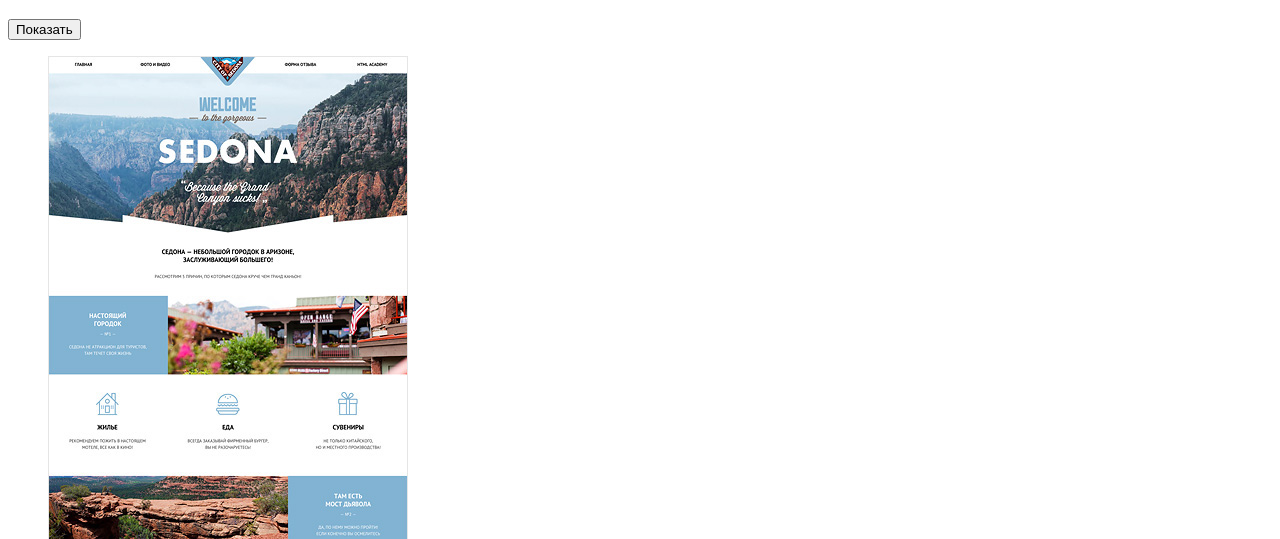
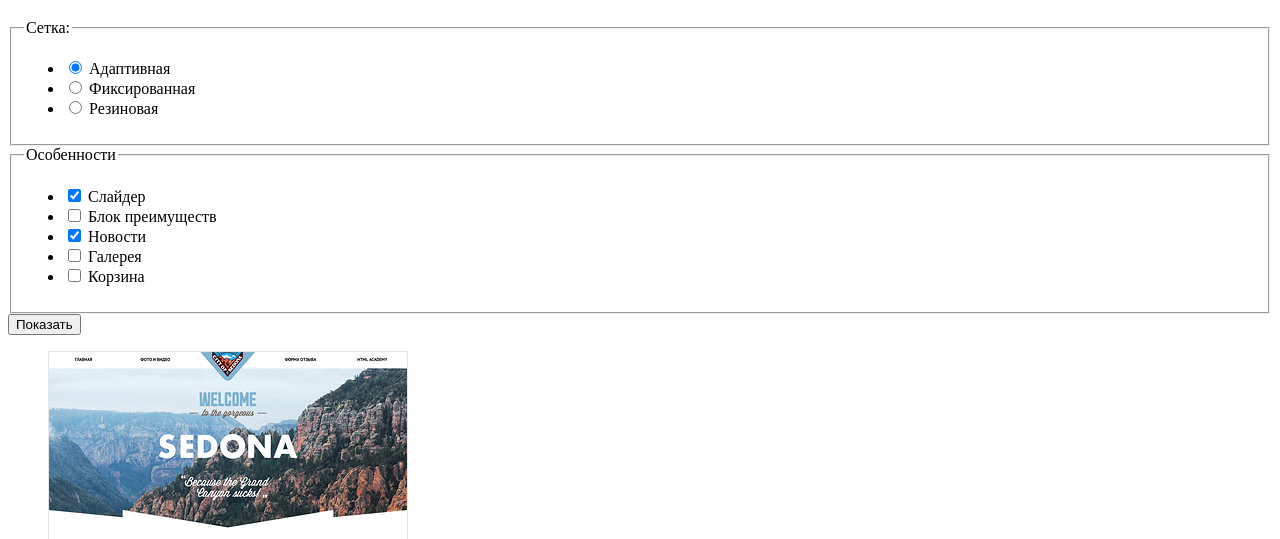
Before and after one commit to Dimitriakos777/1191921-nerds-26, a plain HTML site: page catalog.html in a window 1280 px wide. Shown: the part 261-800 px from the top of the page. Drawn offline with Linux system fonts and the light colour scheme.

Commit message:
Добавление форм

```diff
--- a/catalog.html
+++ b/catalog.html
@@ -7,9 +7,9 @@
 <body>
   <header>
     <nav class="main-nav">
-      <div class="main-logo">
+      <a href="index.html">
         <img src="img/nerds-logo.svg" alt="Логотип Нёрдс">
-      </div>
+      </a>
       <ul class="list-nav">
         <li class="list-item"><a href="#">Студия</a></li>
         <li class="list-item"><a href="#">Клиенты</a></li>
@@ -24,8 +24,51 @@
   <main>
     <h1>Магазин готовых шаблонов</h1>
     <section>
-      <!-- Здесь будет форма -->
-      <button type="submit">Показать</button>
+      <form action="" method="get" class="items-filter">
+        <fieldset class="filter-group">
+          <legend class="group-name">Сетка:</legend>
+          <ul class="grid-list">
+            <li class="grid-item">
+              <input type="radio" name="grid-group" value="adaptive" id="filter-adaptive" checked>
+              <label for="filter-adaptive">Адаптивная</label>
+            </li>
+            <li class="grid-item">
+              <input type="radio" name="grid-group" value="fixed" id="filter-fixed">
+              <label for="filter-fixed">Фиксированная</label>
+            </li>
+            <li class="grid-item">
+              <input type="radio" name="grid-group" value="rubber" id="filter-rubber">
+              <label for="rubber">Резиновая</label>
+            </li>
+          </ul>
+        </fieldset>
+        <fieldset class="items-filter">
+          <legend class="group-name">Особенности</legend>
+          <ul class="feautures">
+            <li class="feautures-item">
+              <input type="checkbox" name="slider" id="filter-slider" checked>
+              <label for="filter-slider">Слайдер</label>
+            </li>
+            <li class="feautures-item">
+              <input type="checkbox" name="advantage" id="filter-advantage">
+              <label for="filter-advantage">Блок преимуществ</label>
+            </li>
+            <li class="feautures-item">
+              <input type="checkbox" name="news" id="filter-news" checked>
+              <label for="filter-news">Новости</label>
+            </li>
+            <li class="feautures-item">
+              <input type="checkbox" name="gallery" id="filter-gallery">
+              <label for="gallery">Галерея</label>
+            </li>
+            <li class="feautures-item">
+              <input type="checkbox" name="basket" id="filter-basket">
+              <label for="filter-basket">Корзина</label>
+            </li>
+          </ul>
+        </fieldset>
+      </form>
+      <button type="submit" class="show">Показать</button>
     </section>
     <section class="catalog">
       <ul class="catalog-list">
@@ -93,5 +136,17 @@
     <p>Скидка 10% для друзей из социальных сетей.</p>
   </div>
 </footer>
+<div class="pop-up">
+    <h1>Напишите нам</h1>
+    <form action="" method="post">
+      <label for="name-field">Ваше имя:</label>
+      <input type="text" name="name" id="name-field" placeholder="Имя Фамилия">
+      <label for="mail-field">Ваш e-mail:</label>
+      <input type="text" name="mail" id="mail-field" placeholder="email@mail.com">
+      <label for="message-field">Текст письма:</label>
+      <input type="textarea" name="message" id="message-field" placeholder="В свободной форме">
+      <button type="submit" class="send">Отправить</button>
+    </form>
+  </div>
 </body>
 </html>
```
Also changed, not shown: index.html (+13 -1 lines).
